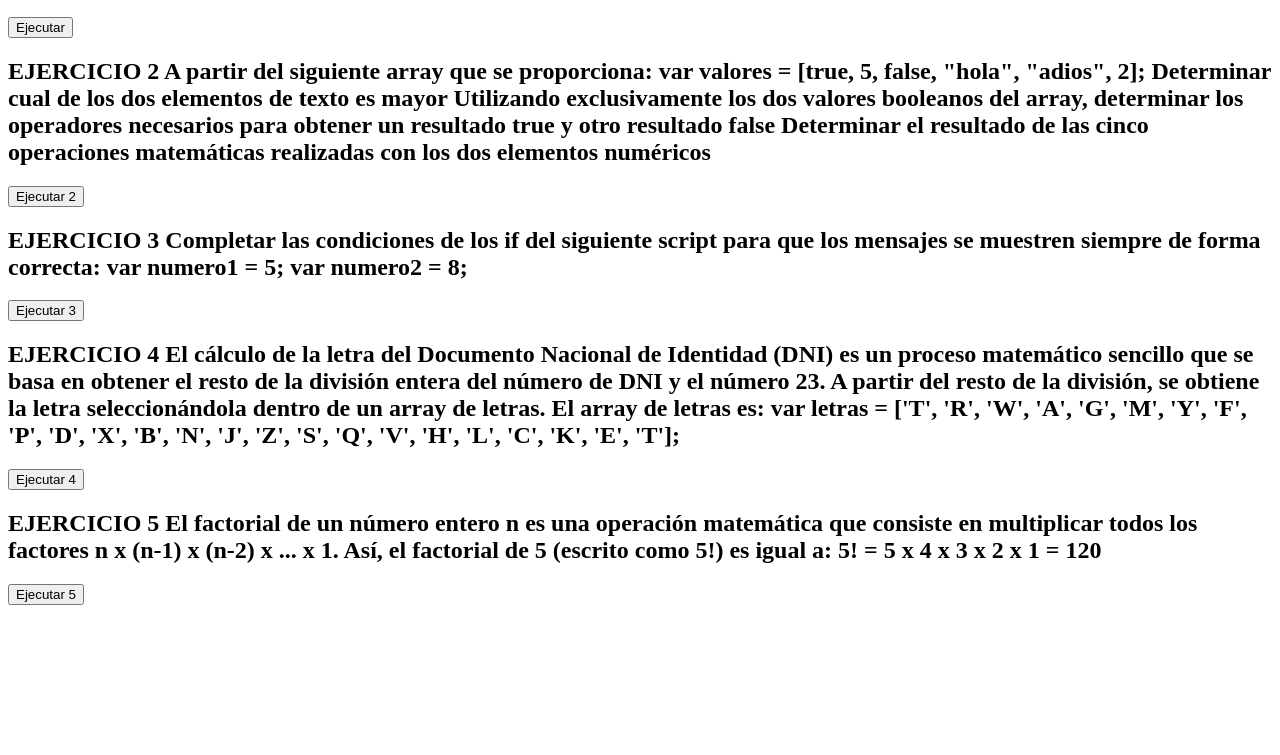
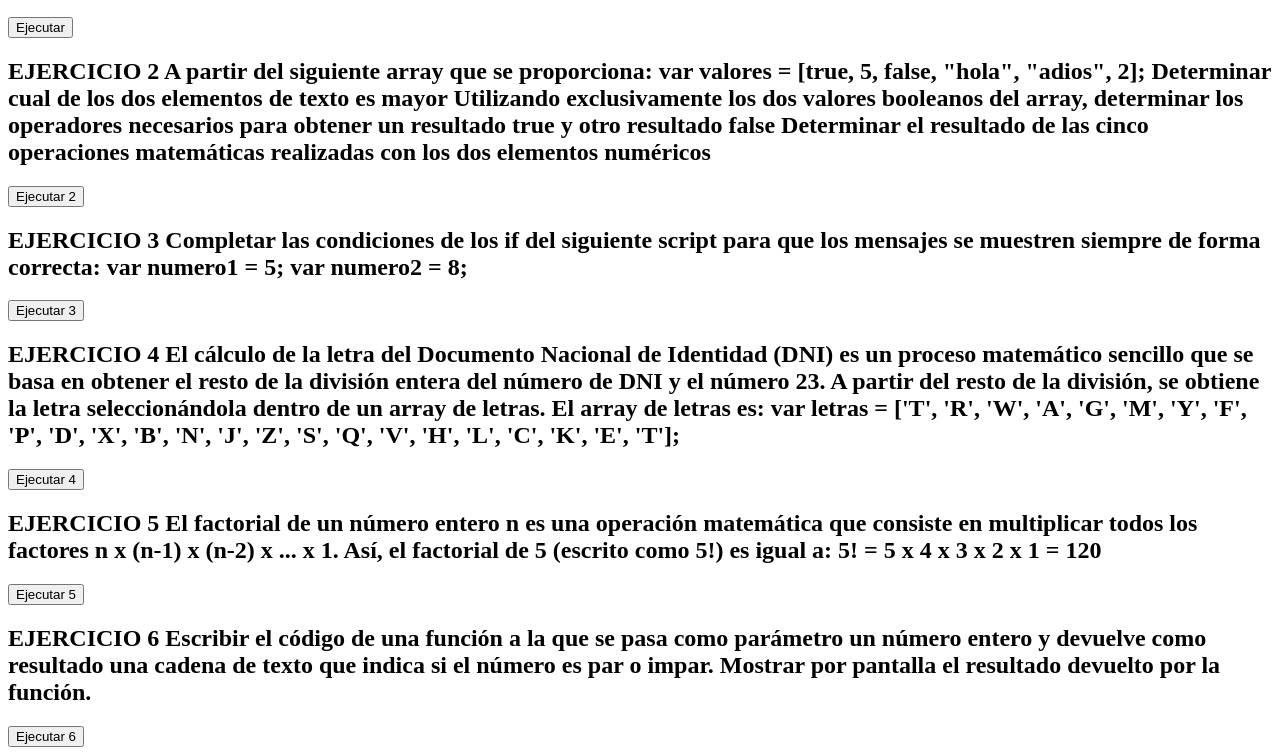
Before and after one commit to Ruyher/jsEjemplos, a plain HTML site: page index.html in a window 1280 px wide. Shown: the part 137-892 px from the top of the page. Before the commit the page ends 800 px from the top, so only its background shows below. Drawn offline with Linux system fonts and the light colour scheme.

Commit message:
ejercicio6

```diff
--- a/index.html
+++ b/index.html
@@ -69,5 +69,17 @@ todos los factores n x (n-1) x (n-2) x ... x 1. Así, el factorial de 5 (escrito
 
     <script src="index.js"></script>
 
+    <h2>
+        EJERCICIO 6
+Escribir el código de una función a la que se pasa como parámetro un número entero y
+devuelve como resultado una cadena de texto que indica si el número es par o impar.
+Mostrar por pantalla el resultado devuelto por la función.
+    </h2>
+
+    <button onclick="ejercicio6()">Ejecutar 6</button>
+
+    <script src="index.js"></script>
+
+    <script src="index.js"></script>
 </body>
 </html>
```
